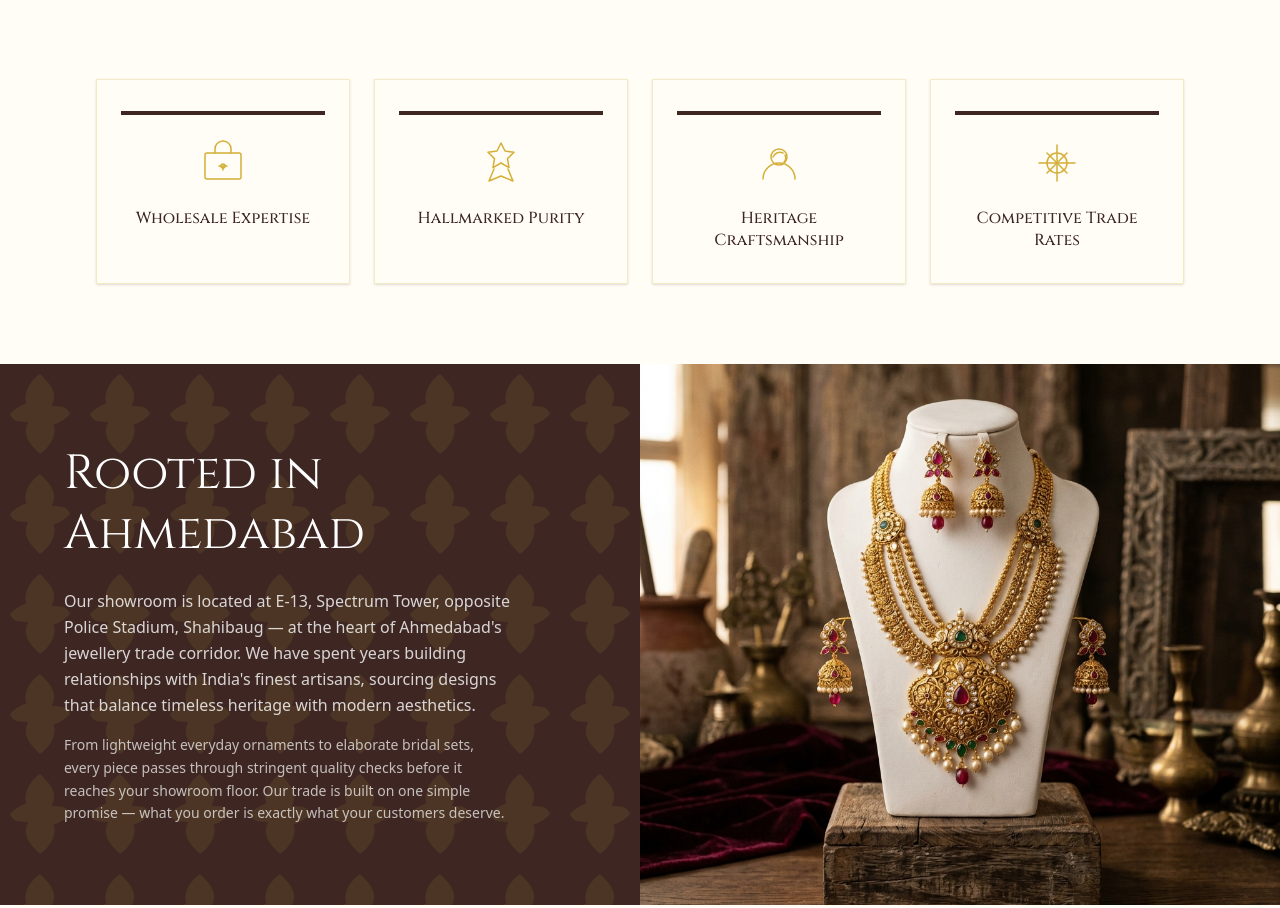
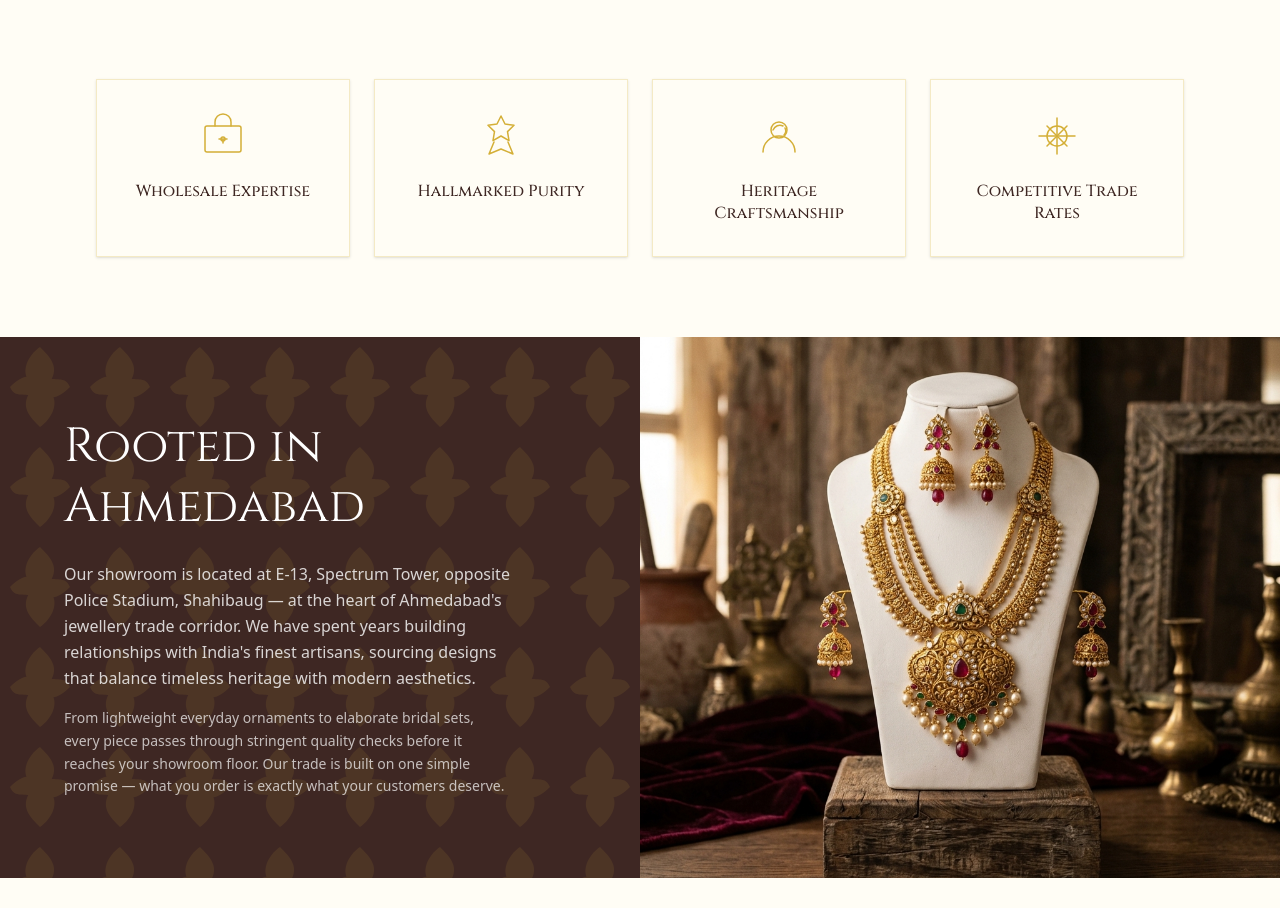
Before and after one commit to Hetsoni28/rajeshwari-jewellers, a Next.js app: page /about in a window 1280 px wide. Shown: the part 806-1714 px from the top of the page. Built offline with nearby package versions, Linux system fonts and the light colour scheme; a web font is replaced by a local one.

Commit message:
fix: remove brown top bar from value cards on About page

```diff
--- a/src/components/organisms/AboutClient.tsx
+++ b/src/components/organisms/AboutClient.tsx
@@ -196,8 +196,6 @@ export const AboutClient = () => {
               variants={fadeUp}
               className="bg-[#FFFDF5] border border-[#D4AF37]/25 flex flex-col items-center text-center py-8 px-4 sm:px-6 shadow-sm"
             >
-              {/* Top accent bar */}
-              <div className="w-full h-1 bg-[#3E2723] mb-6 -mt-[1px] mx-0 absolute top-0 left-0" style={{position:'relative',top:0,left:0,width:'100%'}} />
               <div className="mb-5">{v.icon}</div>
               <p className="font-cinzel text-sm sm:text-base text-[#3E2723] font-medium leading-snug">{v.title}</p>
             </motion.div>
```
